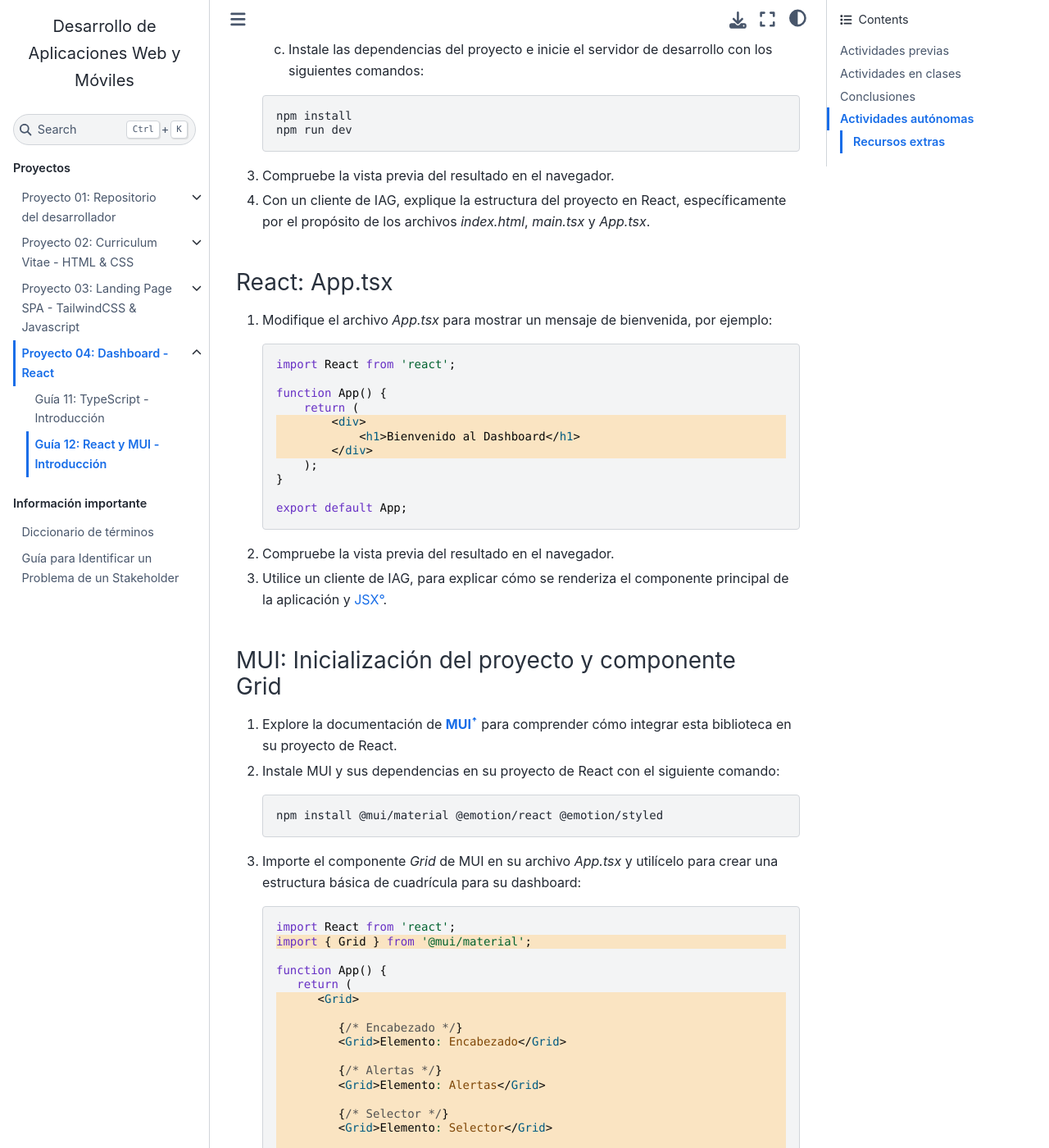
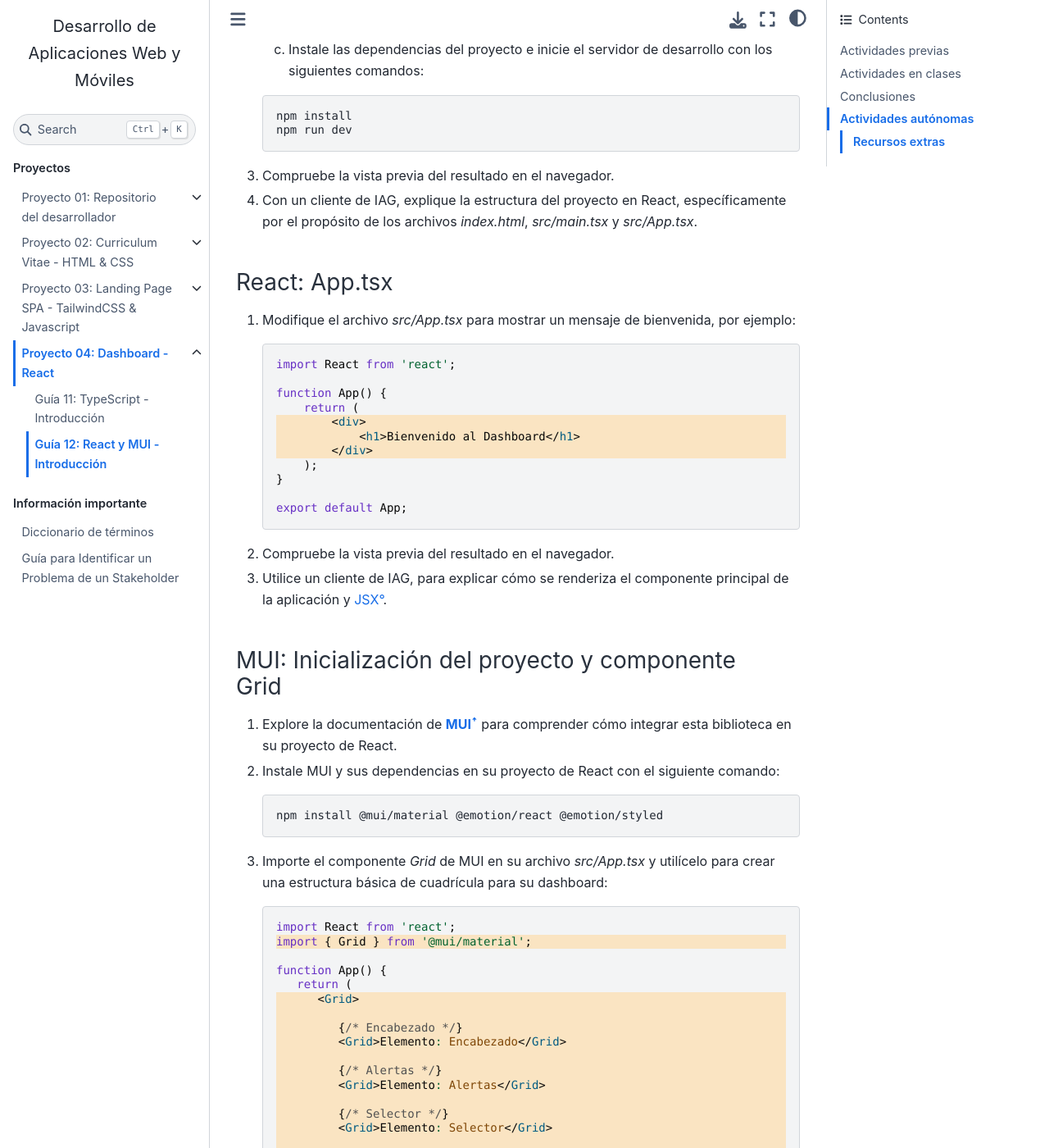
Before and after one commit to DAWMFIEC/DAWM-AI, a Sphinx documentation site: the page built from docs/source/guias/guia12.rst, in a window 1280 px wide and 1400 px high, scrolled down 1984 px. Shown: the whole window at 82% size. Built offline with Sphinx 7.4.7 and the Sphinx Book theme 1.1.4, drawn with Linux system fonts in a browser that asks for light colours; comment, search, counter and statistics services are not loaded.

Commit message:
src/app.tsx

```diff
--- a/docs/source/guias/guia12.rst
+++ b/docs/source/guias/guia12.rst
@@ -77,12 +77,12 @@ React: Inicialización del proyecto
       npm run dev
 
 3. Compruebe la vista previa del resultado en el navegador.
-4. Con un cliente de IAG, explique la estructura del proyecto en React, específicamente por el propósito de los archivos `index.html`, `main.tsx` y `App.tsx`.
+4. Con un cliente de IAG, explique la estructura del proyecto en React, específicamente por el propósito de los archivos `index.html`, `src/main.tsx` y `src/App.tsx`.
 
 React: App.tsx
 --------------
 
-1. Modifique el archivo `App.tsx` para mostrar un mensaje de bienvenida, por ejemplo:
+1. Modifique el archivo `src/App.tsx` para mostrar un mensaje de bienvenida, por ejemplo:
 
    .. code-block:: tsx
       :emphasize-lines: 5-7
@@ -112,7 +112,7 @@ MUI: Inicialización del proyecto y componente Grid
 
       npm install @mui/material @emotion/react @emotion/styled
 
-3. Importe el componente `Grid` de MUI en su archivo `App.tsx` y utilícelo para crear una estructura básica de cuadrícula para su dashboard:
+3. Importe el componente `Grid` de MUI en su archivo `src/App.tsx` y utilícelo para crear una estructura básica de cuadrícula para su dashboard:
 
    .. code-block:: tsx
       :emphasize-lines: 2, 6-29
@@ -157,7 +157,7 @@ MUI: Inicialización del proyecto y componente Grid
 MUI: Ubicación de elementos y Responsividad
 -------------------------------------------
 
-1. Modifique el componente `Grid` su archivo `App.tsx`:
+1. Modifique el componente `Grid` su archivo `src/App.tsx`:
 
    a) Para que sea un contenedor principal utilizando el :term:`prop` `container <https://mui.com/material-ui/react-container/>`_.
    b) Ajuste el espaciado de 5 unidades entre los elementos utilizando la propiedad `spacing <https://mui.com/material-ui/react-container/>`_.
```
